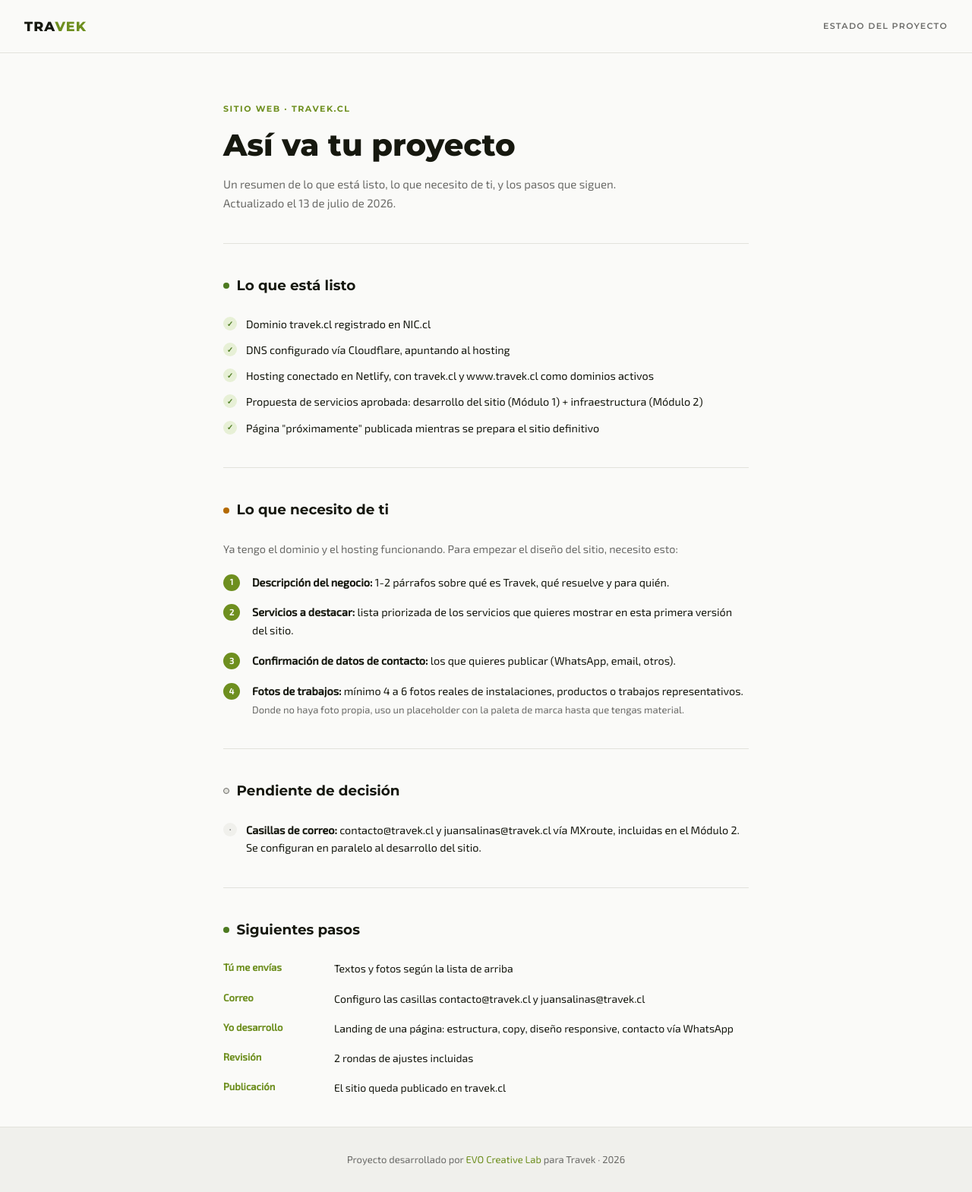
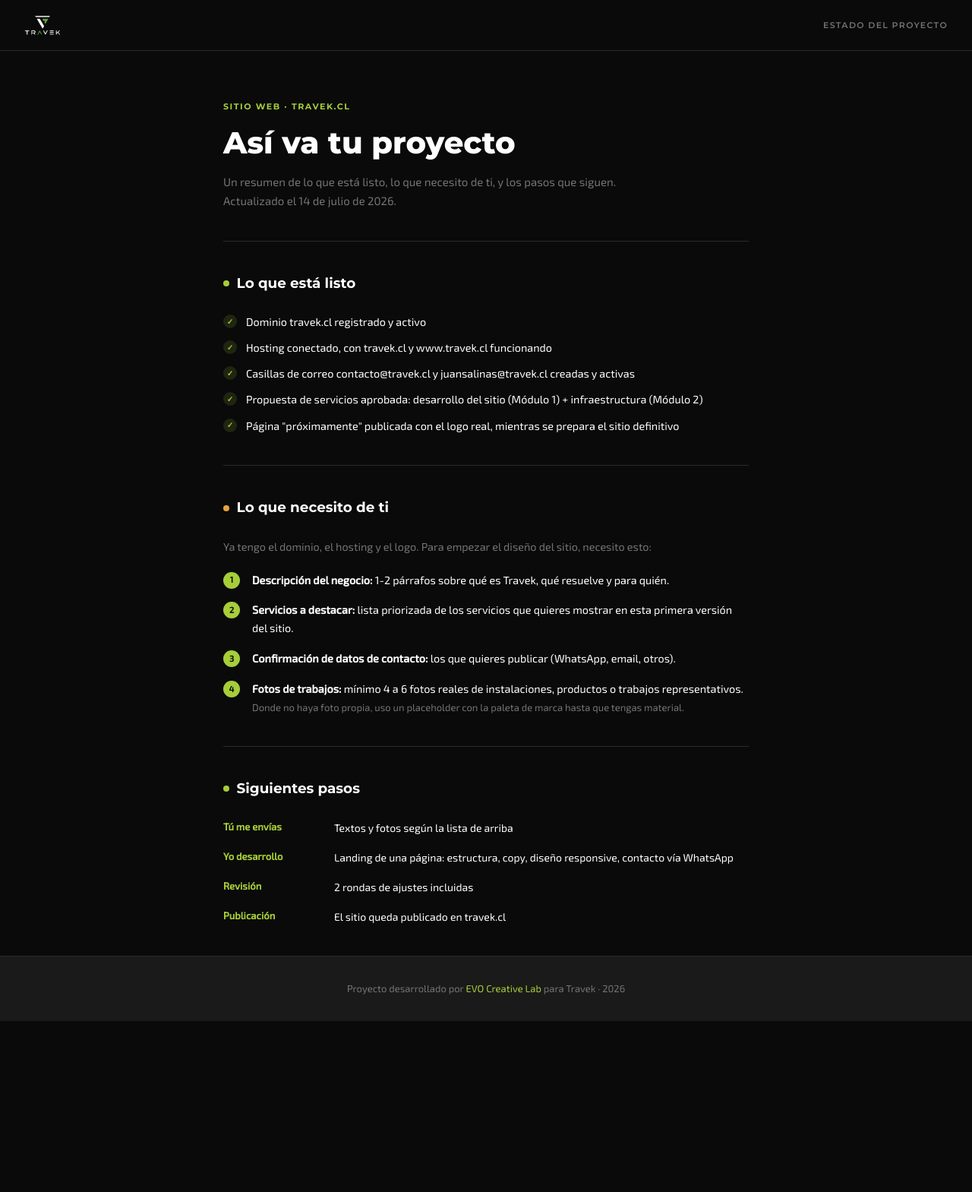
Before and after one commit to felipeaguilera/travek.cl, a plain HTML site: page brief.html in a window 1280 px wide. Shown: the whole page at 76% size. After the commit the page ends 1344 px from the top, so only its background shows below. Drawn offline with Linux system fonts and the light colour scheme.

Commit message:
feat: update branding to dark mode, replace text wordmarks with logo images, and refine project status details

```diff
--- a/brief.html
+++ b/brief.html
@@ -11,13 +11,15 @@
     *, *::before, *::after { box-sizing: border-box; margin: 0; padding: 0; }
 
     :root {
-      --accent:    #6E8F1F;
-      --accent-lt: #F2F6E4;
-      --bg:        #FAFAF8;
-      --surface:   #F0F0EC;
-      --text:      #16180F;
-      --muted:     #6B6B68;
-      --border:    #E2E2DC;
+      --accent:     #A6CE39;
+      --accent-tint: rgba(166, 206, 57, 0.14);
+      --bg:         #0A0A0A;
+      --surface:    #1A1A1A;
+      --text:       #FFFFFF;
+      --muted:      #757375;
+      --border:     #2A2A2A;
+      --amber:      #E8A33D;
+      --amber-tint: rgba(232, 163, 61, 0.14);
     }
 
     body {
@@ -35,15 +37,14 @@
       align-items: center;
       justify-content: space-between;
     }
-    .nav .wordmark {
-      font-family: 'Montserrat', sans-serif;
-      font-weight: 800;
-      font-size: 1.1rem;
-      letter-spacing: 0.06em;
-      color: var(--text);
-      text-decoration: none;
+    .nav-logo {
+      display: block;
     }
-    .nav .wordmark span { color: var(--accent); }
+    .nav-logo img {
+      height: 26px;
+      width: auto;
+      display: block;
+    }
     .nav-label {
       font-family: 'Montserrat', sans-serif;
       font-size: 0.6875rem;
@@ -103,9 +104,9 @@
       border-radius: 50%;
       flex-shrink: 0;
     }
-    .dot-green  { background: #4C7A20; }
-    .dot-amber  { background: #B46A00; }
-    .dot-gray   { background: var(--border); border: 1px solid var(--muted); }
+    .dot-green  { background: var(--accent); }
+    .dot-amber  { background: var(--amber); }
+    .dot-gray   { background: var(--surface); border: 1px solid var(--muted); }
 
     .checklist { list-style: none; display: flex; flex-direction: column; gap: 0.65rem; }
     .checklist li {
@@ -126,8 +127,8 @@
       flex-shrink: 0;
       margin-top: 2px;
     }
-    .check-done  { background: #E7F0D6; color: #4C7A20; }
-    .check-pend  { background: #FEF3E2; color: #B46A00; }
+    .check-done  { background: var(--accent-tint); color: var(--accent); }
+    .check-pend  { background: var(--amber-tint); color: var(--amber); }
     .check-later { background: var(--surface); color: var(--muted); }
 
     .checklist li .item-text { flex: 1; }
@@ -149,9 +150,9 @@
     .step-list li::before {
       content: counter(steps);
       background: var(--accent);
-      color: #fff;
+      color: var(--bg);
       font-size: 0.6875rem;
-      font-weight: 600;
+      font-weight: 700;
       width: 22px;
       height: 22px;
       border-radius: 50%;
@@ -201,7 +202,7 @@
 <body>
 
   <nav class="nav">
-    <a href="/" class="wordmark">TRA<span>VEK</span></a>
+    <a href="/" class="nav-logo"><img src="assets/travek-logo.png" alt="Travek"></a>
     <span class="nav-label">Estado del proyecto</span>
   </nav>
 
@@ -211,7 +212,7 @@
       <header class="page-header">
         <p class="eyebrow">Sitio web · travek.cl</p>
         <h1>Así va tu proyecto</h1>
-        <p class="subtitle">Un resumen de lo que está listo, lo que necesito de ti, y los pasos que siguen. Actualizado el 13 de julio de 2026.</p>
+        <p class="subtitle">Un resumen de lo que está listo, lo que necesito de ti, y los pasos que siguen. Actualizado el 14 de julio de 2026.</p>
       </header>
 
       <section class="section">
@@ -223,19 +224,19 @@
           <li>
             <span class="check-icon check-done">✓</span>
             <span class="item-text">
-              Dominio travek.cl registrado en NIC.cl
+              Dominio travek.cl registrado y activo
             </span>
           </li>
           <li>
             <span class="check-icon check-done">✓</span>
             <span class="item-text">
-              DNS configurado vía Cloudflare, apuntando al hosting
+              Hosting conectado, con travek.cl y www.travek.cl funcionando
             </span>
           </li>
           <li>
             <span class="check-icon check-done">✓</span>
             <span class="item-text">
-              Hosting conectado en Netlify, con travek.cl y www.travek.cl como dominios activos
+              Casillas de correo contacto@travek.cl y juansalinas@travek.cl creadas y activas
             </span>
           </li>
           <li>
@@ -247,7 +248,7 @@
           <li>
             <span class="check-icon check-done">✓</span>
             <span class="item-text">
-              Página "próximamente" publicada mientras se prepara el sitio definitivo
+              Página "próximamente" publicada con el logo real, mientras se prepara el sitio definitivo
             </span>
           </li>
         </ul>
@@ -258,7 +259,7 @@
           <span class="dot dot-amber"></span>
           Lo que necesito de ti
         </h2>
-        <p style="margin-bottom: 1.25rem; font-size: 0.9rem; color: var(--muted);">Ya tengo el dominio y el hosting funcionando. Para empezar el diseño del sitio, necesito esto:</p>
+        <p style="margin-bottom: 1.25rem; font-size: 0.9rem; color: var(--muted);">Ya tengo el dominio, el hosting y el logo. Para empezar el diseño del sitio, necesito esto:</p>
         <ol class="step-list">
           <li>
             <span class="item-text">
@@ -286,21 +287,6 @@
 
       <section class="section">
         <h2 class="section-title">
-          <span class="dot dot-gray"></span>
-          Pendiente de decisión
-        </h2>
-        <ul class="checklist">
-          <li>
-            <span class="check-icon check-later">·</span>
-            <span class="item-text">
-              <strong>Casillas de correo:</strong> contacto@travek.cl y juansalinas@travek.cl vía MXroute, incluidas en el Módulo 2. Se configuran en paralelo al desarrollo del sitio.
-            </span>
-          </li>
-        </ul>
-      </section>
-
-      <section class="section">
-        <h2 class="section-title">
           <span class="dot dot-green"></span>
           Siguientes pasos
         </h2>
@@ -308,10 +294,6 @@
           <div class="timeline-item">
             <span class="phase">Tú me envías</span>
             <span>Textos y fotos según la lista de arriba</span>
-          </div>
-          <div class="timeline-item">
-            <span class="phase">Correo</span>
-            <span>Configuro las casillas contacto@travek.cl y juansalinas@travek.cl</span>
           </div>
           <div class="timeline-item">
             <span class="phase">Yo desarrollo</span>
```
Also changed, not shown: index.html (+7 -9 lines).
